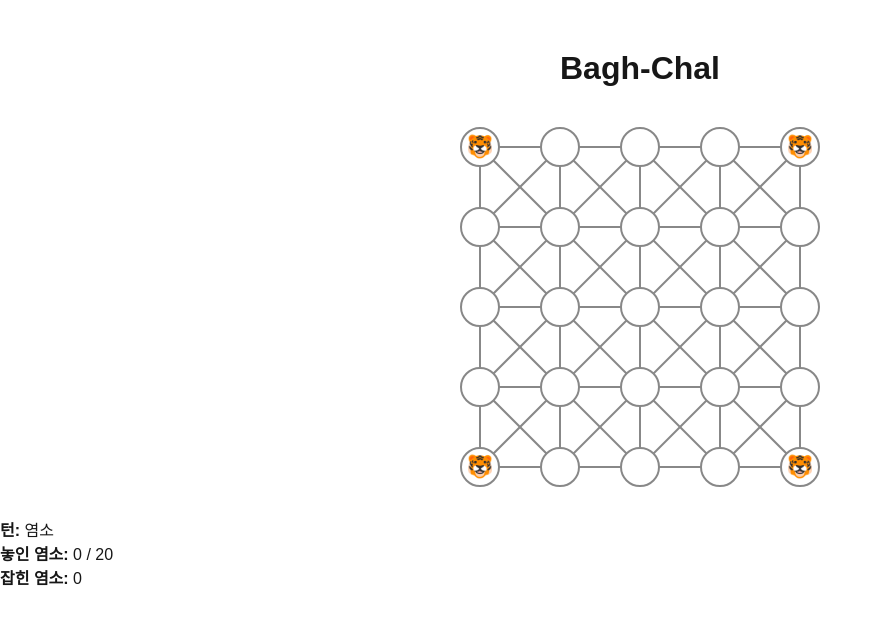
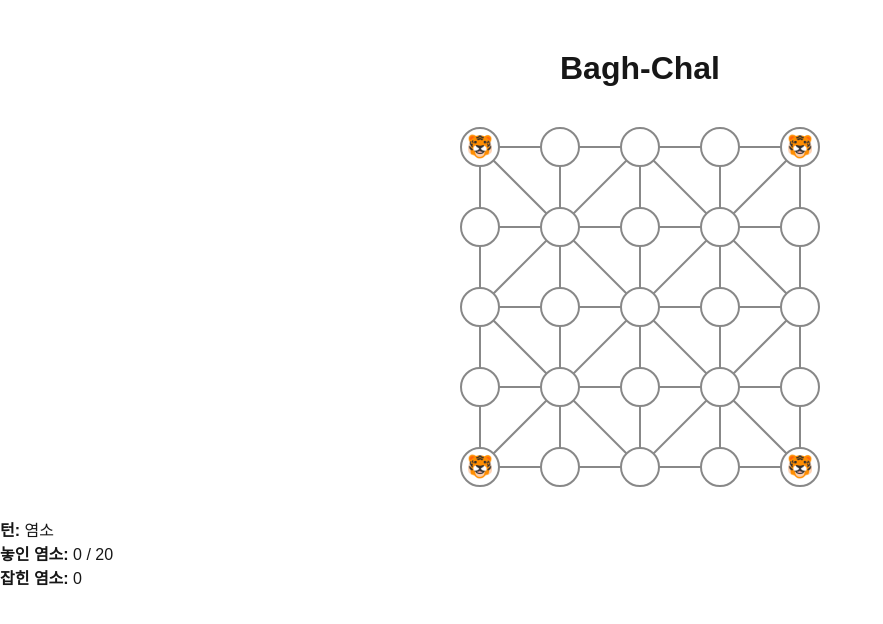
Before and after one commit to GrasshopperBears/baghchal, a Next.js app: page / in a window 1280 px wide. Shown: the top 624 px of the page, without its empty margins (0-883 px from the left). Built offline with nearby package versions, Linux system fonts and the light colour scheme.

Commit message:
보드 변경

```diff
--- a/src/app/Board.jsx
+++ b/src/app/Board.jsx
@@ -10,6 +10,176 @@ const TIGER_POSITIONS = [
     [4, 4],
 ];
 
+const ADJACENCY = {
+    // 0행
+    '0,0': [
+        [0, 1],
+        [1, 0],
+        [1, 1],
+    ],
+    '0,1': [
+        [0, 0],
+        [0, 2],
+        [1, 1],
+    ],
+    '0,2': [
+        [0, 1],
+        [0, 3],
+        [1, 1],
+        [1, 2],
+        [1, 3],
+    ],
+    '0,3': [
+        [0, 2],
+        [0, 4],
+        [1, 3],
+    ],
+    '0,4': [
+        [0, 3],
+        [1, 3],
+        [1, 4],
+    ],
+    // 1행
+    '1,0': [
+        [0, 0],
+        [1, 1],
+        [2, 0],
+    ],
+    '1,1': [
+        [0, 0],
+        [0, 1],
+        [0, 2],
+        [1, 0],
+        [1, 2],
+        [2, 0],
+        [2, 1],
+        [2, 2],
+    ],
+    '1,2': [
+        [0, 2],
+        [1, 1],
+        [1, 3],
+        [2, 2],
+    ],
+    '1,3': [
+        [0, 2],
+        [0, 3],
+        [0, 4],
+        [1, 2],
+        [1, 4],
+        [2, 2],
+        [2, 3],
+        [2, 4],
+    ],
+    '1,4': [
+        [0, 4],
+        [1, 3],
+        [2, 4],
+    ],
+    // 2행
+    '2,0': [
+        [1, 0],
+        [1, 1],
+        [2, 1],
+        [3, 1],
+        [3, 0],
+    ],
+    '2,1': [
+        [1, 1],
+        [2, 0],
+        [2, 2],
+        [3, 1],
+    ],
+    '2,2': [
+        [1, 1],
+        [1, 2],
+        [1, 3],
+        [2, 1],
+        [2, 3],
+        [3, 1],
+        [3, 2],
+        [3, 3],
+    ],
+    '2,3': [
+        [1, 3],
+        [2, 2],
+        [2, 4],
+        [3, 3],
+    ],
+    '2,4': [
+        [1, 3],
+        [1, 4],
+        [2, 3],
+        [3, 3],
+        [3, 4],
+    ],
+    // 3행
+    '3,0': [
+        [2, 0],
+        [3, 1],
+        [4, 0],
+    ],
+    '3,1': [
+        [2, 0],
+        [2, 1],
+        [2, 2],
+        [3, 0],
+        [3, 2],
+        [4, 0],
+        [4, 1],
+        [4, 2],
+    ],
+    '3,2': [
+        [2, 2],
+        [3, 1],
+        [3, 3],
+        [4, 2],
+    ],
+    '3,3': [
+        [2, 2],
+        [2, 3],
+        [2, 4],
+        [3, 2],
+        [3, 4],
+        [4, 2],
+        [4, 3],
+        [4, 4],
+    ],
+    '3,4': [
+        [2, 4],
+        [3, 3],
+        [4, 4],
+    ],
+    // 4행
+    '4,0': [
+        [3, 0],
+        [4, 1],
+        [4, 1],
+    ],
+    '4,1': [
+        [4, 0],
+        [3, 1],
+        [4, 2],
+    ],
+    '4,2': [
+        [3, 1],
+        [3, 2],
+        [3, 3],
+        [4, 1],
+        [4, 3],
+    ],
+    '4,3': [
+        [4, 2],
+        [3, 3],
+        [4, 4],
+    ],
+    '4,4': [
+        [3, 3],
+        [3, 4],
+        [4, 3],
+    ],
+};
+
 function initBoard() {
     const board = Array.from({ length: SIZE }, () => Array.from({ length: SIZE }, () => null));
     TIGER_POSITIONS.forEach(([x, y]) => {
@@ -18,9 +188,42 @@ function initBoard() {
     return board;
 }
 
-function isAdjacent([x1, y1], [x2, y2]) {
-    // 대각선 포함 인접 체크
-    return Math.abs(x1 - x2) <= 1 && Math.abs(y1 - y2) <= 1 && !(x1 === x2 && y1 === y2);
+// function isAdjacent([x1, y1], [x2, y2]) {
+//     // 대각선 포함 인접 체크
+//     return Math.abs(x1 - x2) <= 1 && Math.abs(y1 - y2) <= 1 && !(x1 === x2 && y1 === y2);
+// }
+
+// 좌표가 보드 안에 있는지 확인
+function inBounds(x, y) {
+    return x >= 0 && x < SIZE && y >= 0 && y < SIZE;
+}
+
+// 두 점이 연결선으로 연결되어 있는지 확인
+function isConnected(from, to) {
+    const key = from.join(',');
+    const neighbors = ADJACENCY[key] || [];
+    return neighbors.some(([nx, ny]) => nx === to[0] && ny === to[1]);
+}
+
+// SVG 선 그리기용: ADJACENCY 정보를 바탕으로 모든 선 추출
+function getAllLines() {
+    const lines = [];
+    for (let x = 0; x < SIZE; x++) {
+        for (let y = 0; y < SIZE; y++) {
+            const key = `${x},${y}`;
+            const neighbors = ADJACENCY[key] || [];
+            neighbors.forEach(([nx, ny]) => {
+                // 중복 방지 (한 쌍만)
+                if (nx > x || (nx === x && ny > y)) {
+                    lines.push([
+                        [x, y],
+                        [nx, ny],
+                    ]);
+                }
+            });
+        }
+    }
+    return lines;
 }
 
 const circleButtonStyle = {
@@ -43,60 +246,48 @@ function Board({ goatsPlaced, setGoatsPlaced, capturedGoats, setCapturedGoats, t
     const [board, setBoard] = useState(initBoard());
     const [selected, setSelected] = useState(null);
 
-    function inBounds(x, y) {
-        return x >= 0 && x < SIZE && y >= 0 && y < SIZE;
-    }
-
-    const checkWinCondition = (b, c) => {
-        // 호랑이가 움직일 수 없는지 확인
-        const tigers = [];
+    // 승리 조건 체크
+    function checkWinCondition(newBoard, newCapturedGoats) {
+        // 호랑이가 움직일 수 있는지 확인
+        let tigerCanMove = false;
         for (let x = 0; x < SIZE; x++) {
             for (let y = 0; y < SIZE; y++) {
-                if (b[x][y] === 'T') tigers.push([x, y]);
+                if (newBoard[x][y] === 'T') {
+                    const key = `${x},${y}`;
+                    const neighbors = ADJACENCY[key] || [];
+                    for (const [nx, ny] of neighbors) {
+                        // 한 칸 이동
+                        if (!newBoard[nx][ny]) {
+                            tigerCanMove = true;
+                            break;
+                        }
+                        // 점프(2칸) 이동: 중간에 염소, 목적지 빈칸
+                        const jumpX = nx + (nx - x);
+                        const jumpY = ny + (ny - y);
+                        if (
+                            inBounds(jumpX, jumpY) &&
+                            isConnected([nx, ny], [jumpX, jumpY]) &&
+                            newBoard[nx][ny] === 'G' &&
+                            !newBoard[jumpX][jumpY]
+                        ) {
+                            tigerCanMove = true;
+                            break;
+                        }
+                    }
+                }
+                if (tigerCanMove) break;
             }
+            if (tigerCanMove) break;
         }
-
-        const canAnyTigerMove = tigers.some((tiger) => {
-            const [x, y] = tiger;
-            const directions = [
-                [-1, 0],
-                [1, 0],
-                [0, -1],
-                [0, 1],
-                [-1, -1],
-                [-1, 1],
-                [1, -1],
-                [1, 1],
-            ];
-
-            return directions.some(([dx, dy]) => {
-                const nx = x + dx;
-                const ny = y + dy;
-                // 일반 이동 가능 여부
-                if (inBounds(nx, ny) && !b[nx][ny]) {
-                    console.log(nx, ny);
-
-                    return true;
-                }
-
-                // 점프 이동 가능 여부
-                const jx = x + 2 * dx;
-                const jy = y + 2 * dy;
-                if (inBounds(jx, jy) && !b[jx][jy]) {
-                    const midX = x + dx;
-                    const midY = y + dy;
-                    console.log(jx, jy, midX, midY);
-                    return b[midX][midY] === 'G';
-                }
-                return false;
-            });
-        });
-
-        if (!canAnyTigerMove) setWinner('G');
-        // console.log(capturedGoats);
-
-        if (c >= 5) setWinner('T'); // 호랑이가 염소 5마리 잡으면 승리
-    };
+        if (!tigerCanMove) {
+            setWinner('G');
+            return;
+        }
+        if (newCapturedGoats >= 5) {
+            setWinner('T');
+            return;
+        }
+    }
 
     // 염소 놓기
     function handlePlaceGoat(x, y) {
@@ -119,7 +310,7 @@ function Board({ goatsPlaced, setGoatsPlaced, capturedGoats, setCapturedGoats, t
                 handlePlaceGoat(x, y);
             } else if (board[x][y] === 'G' && !selected) {
                 setSelected([x, y]);
-            } else if (selected && !board[x][y] && isAdjacent(selected, [x, y])) {
+            } else if (selected && !board[x][y] && isConnected(selected, [x, y])) {
                 // 염소 이동
                 const newBoard = board.map((row) => [...row]);
                 newBoard[x][y] = 'G';
@@ -131,95 +322,55 @@ function Board({ goatsPlaced, setGoatsPlaced, capturedGoats, setCapturedGoats, t
                 setSelected(null);
             }
         } else if (turn === 'T') {
+            // 호랑이 선택
             if (board[x][y] === 'T' && !selected) {
                 setSelected([x, y]);
-            } else if (selected) {
+            }
+            // 호랑이 한 칸 이동
+            else if (selected && !board[x][y] && isConnected(selected, [x, y])) {
+                const newBoard = board.map((row) => [...row]);
+                newBoard[x][y] = 'T';
+                newBoard[selected[0]][selected[1]] = null;
+                setBoard(newBoard);
+                setTurn('G');
+                setSelected(null);
+                checkWinCondition(newBoard, capturedGoats);
+            }
+            // 호랑이 점프(2칸) 이동: 중간에 염소, 목적지는 빈칸, 선 연결 확인
+            else if (selected && !board[x][y]) {
                 const [sx, sy] = selected;
                 const dx = x - sx;
                 const dy = y - sy;
-
-                // 이동 거리 검증
-                if (Math.abs(dx) > 2 || Math.abs(dy) > 2) {
-                    setSelected(null);
-                    return;
-                }
-
-                // 일반 이동 (1칸)
-                if (Math.abs(dx) <= 1 && Math.abs(dy) <= 1) {
-                    if (!board[x][y]) {
-                        // 반드시 빈 칸으로만 이동
-                        const newBoard = board.map((row) => [...row]);
-                        newBoard[x][y] = 'T';
-                        newBoard[sx][sy] = null;
-                        setBoard(newBoard);
-                        setTurn('G');
-                        setSelected(null);
-                        checkWinCondition(newBoard, capturedGoats + 1);
-                        // setTimeout(checkWinCondition, 0);
-                    }
-                }
-                // 점프 이동 (2칸)
-                else if (Math.abs(dx) === 2 || Math.abs(dy) === 2) {
+                // 2칸 이동만 허용
+                if ((Math.abs(dx) === 2 && dy === 0) || (Math.abs(dy) === 2 && dx === 0) || (Math.abs(dx) === 2 && Math.abs(dy) === 2)) {
                     const midX = sx + dx / 2;
                     const midY = sy + dy / 2;
-
-                    if (board[midX][midY] === 'G' && !board[x][y]) {
+                    // 중간점, 목적지 모두 선 연결 확인
+                    if (isConnected([sx, sy], [midX, midY]) && isConnected([midX, midY], [x, y]) && board[midX][midY] === 'G') {
                         const newBoard = board.map((row) => [...row]);
                         newBoard[x][y] = 'T';
                         newBoard[sx][sy] = null;
                         newBoard[midX][midY] = null;
+                        const newCapturedGoats = capturedGoats + 1;
                         setBoard(newBoard);
-                        setCapturedGoats(capturedGoats + 1);
+                        setCapturedGoats(newCapturedGoats);
                         setTurn('G');
                         setSelected(null);
-                        checkWinCondition(newBoard, capturedGoats + 1);
-                        // setTimeout(checkWinCondition, 0);
+                        checkWinCondition(newBoard, newCapturedGoats);
+                        return;
                     }
                 }
+                setSelected(null);
+            } else {
+                setSelected(null);
             }
         }
     }
 
     // SVG로 연결선 그리기
     function renderLines() {
-        const points = [];
-        for (let x = 0; x < SIZE; x++) {
-            for (let y = 0; y < SIZE; y++) {
-                points.push([x, y]);
-            }
-        }
-        const lines = [];
-        // 가로, 세로, 대각선 연결
-        for (let x = 0; x < SIZE; x++) {
-            for (let y = 0; y < SIZE; y++) {
-                // 오른쪽
-                if (y < SIZE - 1)
-                    lines.push([
-                        [x, y],
-                        [x, y + 1],
-                    ]);
-                // 아래
-                if (x < SIZE - 1)
-                    lines.push([
-                        [x, y],
-                        [x + 1, y],
-                    ]);
-                // 오른쪽 아래 대각선
-                if (x < SIZE - 1 && y < SIZE - 1)
-                    lines.push([
-                        [x, y],
-                        [x + 1, y + 1],
-                    ]);
-                // 왼쪽 아래 대각선
-                if (x < SIZE - 1 && y > 0)
-                    lines.push([
-                        [x, y],
-                        [x + 1, y - 1],
-                    ]);
-            }
-        }
-        // SVG 좌표 변환
         const scale = 80;
+        const lines = getAllLines();
         return lines.map(([[x1, y1], [x2, y2]], idx) => (
             <line
                 key={idx}
```
